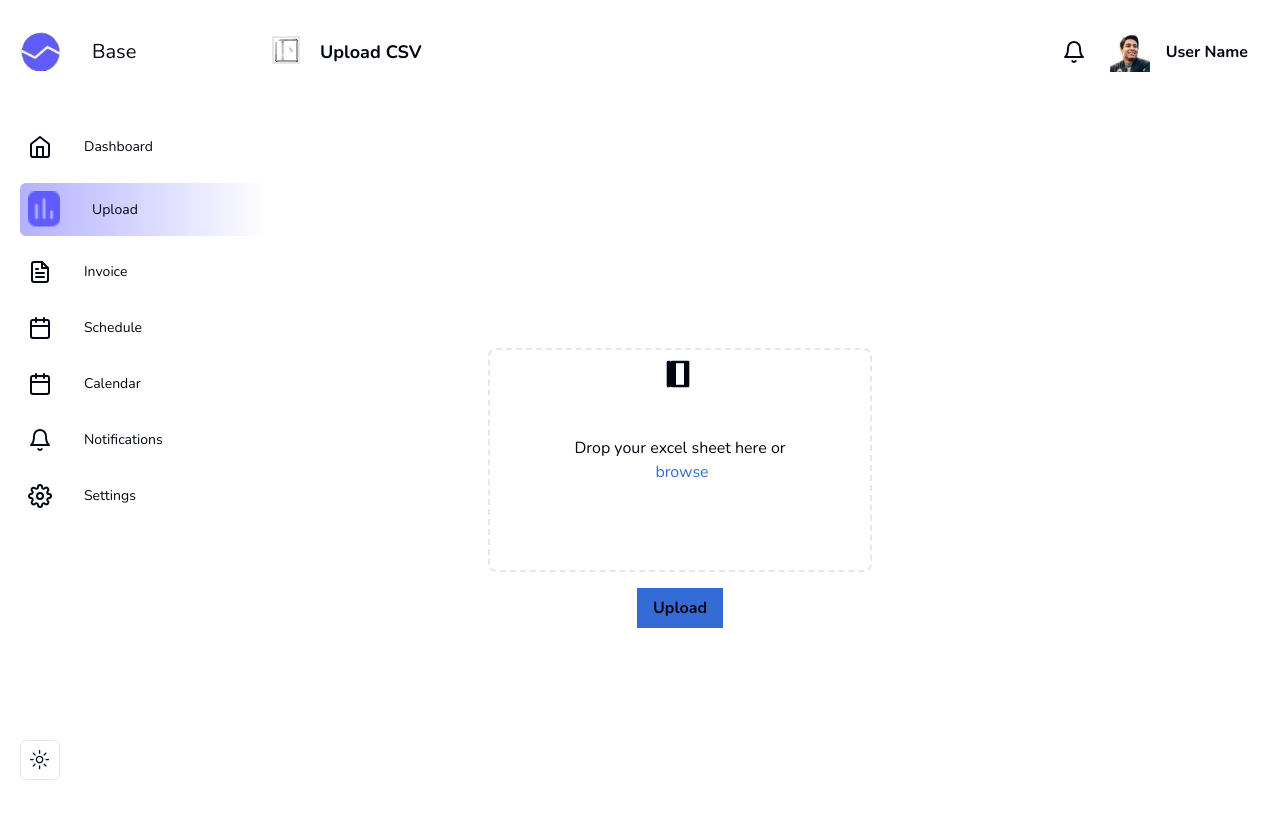
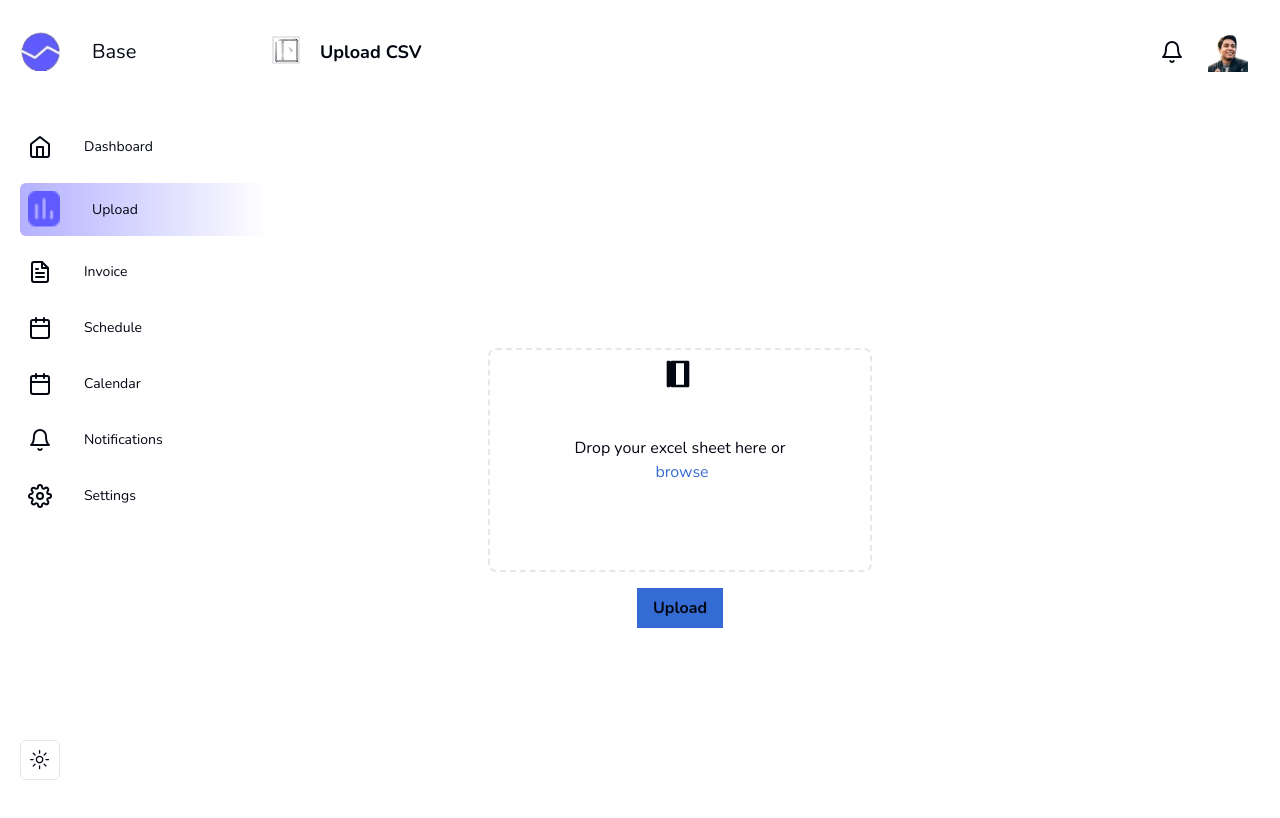
Before and after one commit to ThatRandomGuy09/assignment-app, a Next.js app: page /dashboard in a window 1280 px wide. Shown: the top 818 px of the page. Built offline with nearby package versions, Linux system fonts and the light colour scheme.

Commit message:
Profile Section Final Updates

```diff
--- a/components/ProfileSection.tsx
+++ b/components/ProfileSection.tsx
@@ -19,9 +19,6 @@ const ProfileSection = () => {
             alt="Profile"
             className="rounded-full"
           />
-          <div className="text-gray-800 font-nunito">
-            <p className="font-semibold">User Name</p>
-          </div>
         </div>
       </div>
     </div>
```
